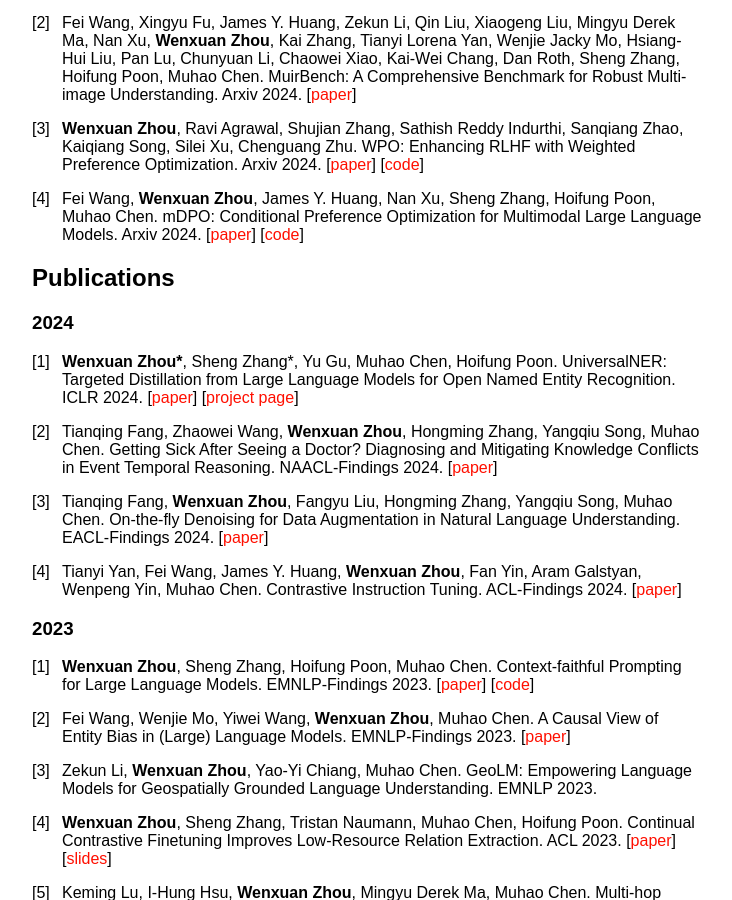
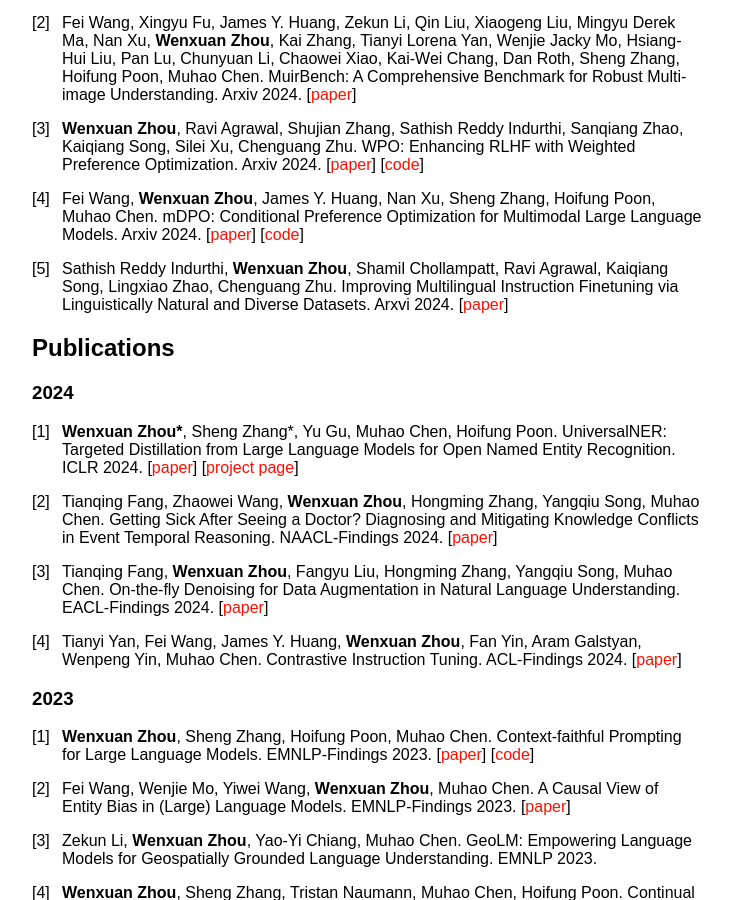
Before and after one commit to wzhouad/wzhouad.github.io, a Jekyll site: the page built from index.md, in a window 1280 px wide and 900 px high, scrolled down 557 px. Shown: the whole window, without its empty margins (258-990 px from the left). Built offline with Jekyll 4.4.1, drawn with Linux system fonts in a browser that asks for light colours; our own code applies the rules of GitHub Pages for plain Markdown files.

Commit message:
Update index.md

```diff
--- a/index.md
+++ b/index.md
@@ -25,6 +25,8 @@
 1. **Wenxuan Zhou**, Ravi Agrawal, Shujian Zhang, Sathish Reddy Indurthi, Sanqiang Zhao, Kaiqiang Song, Silei Xu, Chenguang Zhu. WPO: Enhancing RLHF with Weighted Preference Optimization. Arxiv 2024. \[[paper](https://arxiv.org/abs/2406.11827)\] \[[code](https://github.com/wzhouad/WPO)\]
 
 1. Fei Wang, **Wenxuan Zhou**, James Y. Huang, Nan Xu, Sheng Zhang, Hoifung Poon, Muhao Chen. mDPO: Conditional Preference Optimization for Multimodal Large Language Models. Arxiv 2024. \[[paper](https://arxiv.org/abs/2406.11839)\] \[[code](https://github.com/luka-group/mDPO)\]
+
+1. Sathish Reddy Indurthi, **Wenxuan Zhou**, Shamil Chollampatt, Ravi Agrawal, Kaiqiang Song, Lingxiao Zhao, Chenguang Zhu. Improving Multilingual Instruction Finetuning via Linguistically Natural and Diverse Datasets. Arxvi 2024. \[[paper](https://arxiv.org/abs/2407.01853)\]
 
 
 ## Publications
```
